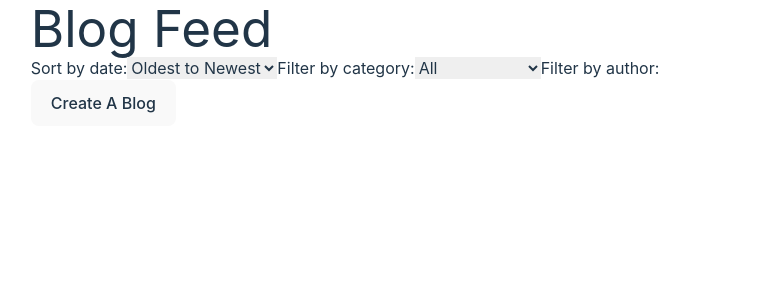
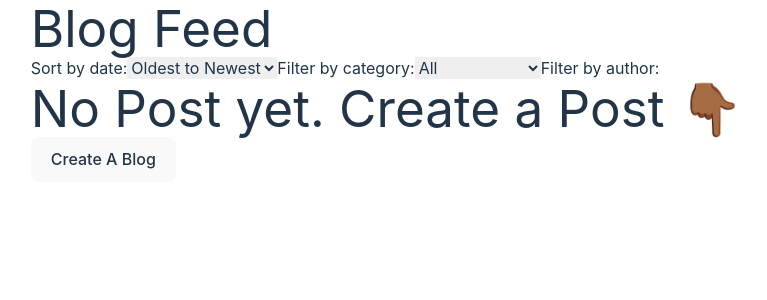
Before and after one commit to geraldkachi/oscar-test, a React (Vite) app: page / in a window 1280 px wide. Shown: the top 300 px of the page, without its empty margins (171-938 px from the left). Built offline with nearby package versions, Linux system fonts and the light colour scheme.

Commit message:
finished on this task for oscar

```diff
--- a/src/pages/BlogFeed.tsx
+++ b/src/pages/BlogFeed.tsx
@@ -46,7 +46,13 @@ const BlogFeed = () => {
         </label>
       </div>
       <div className='flex flex-col gap-10 items-start my-10'>
-        {filteredPosts.map((post) => (
+        {filteredPosts.length == 0 ?
+        <div className='flex items-center flex-col gap-10'>
+            <h1>No Post yet.  Create a Post 👇🏾</h1>
+          <button onClick={() => navigate('/create')}>Create A Blog</button>
+        </div>
+          :
+        filteredPosts.map((post) => (
           <div className='flex gap-10 items-center' key={post.id}>
             <h2>{post.title}</h2>
             <p>{post.text}</p>
@@ -58,7 +64,7 @@ const BlogFeed = () => {
       </div>
 
 
-      <button onClick={() => navigate('/create')}>Create A Blog</button>
+
     </div>
   );
 };
```
